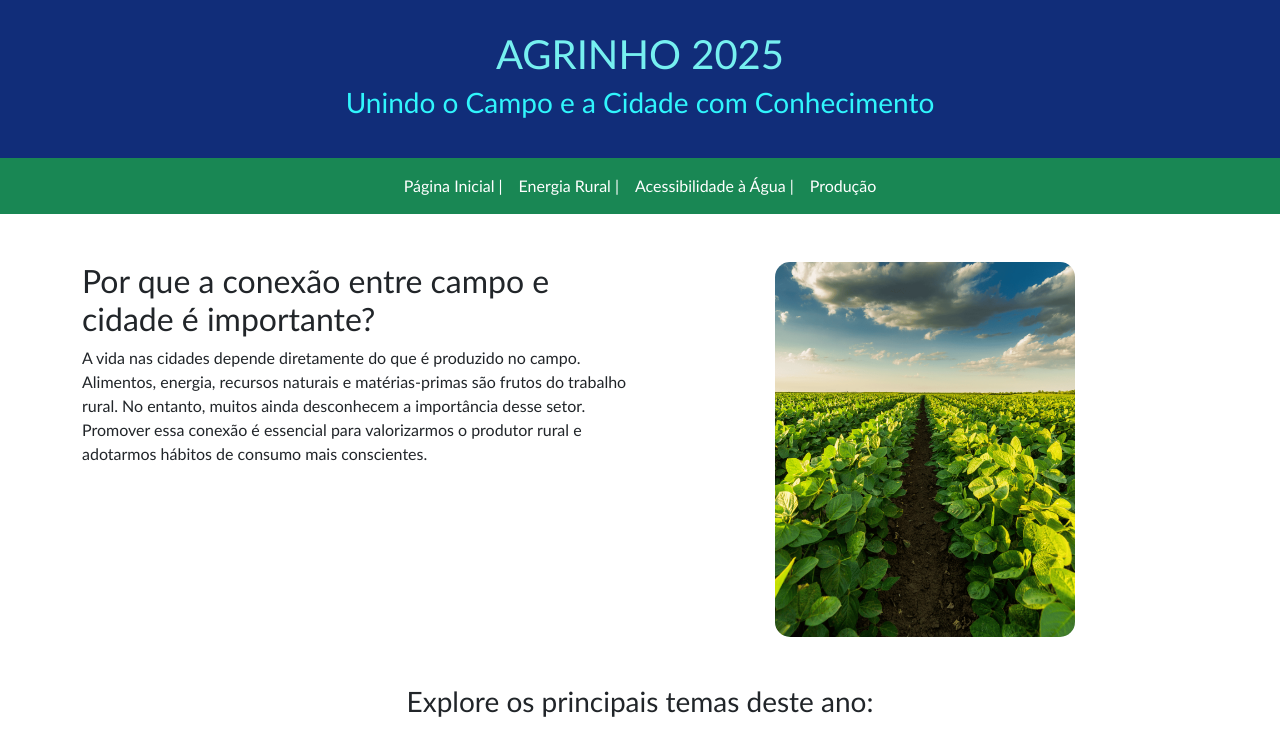
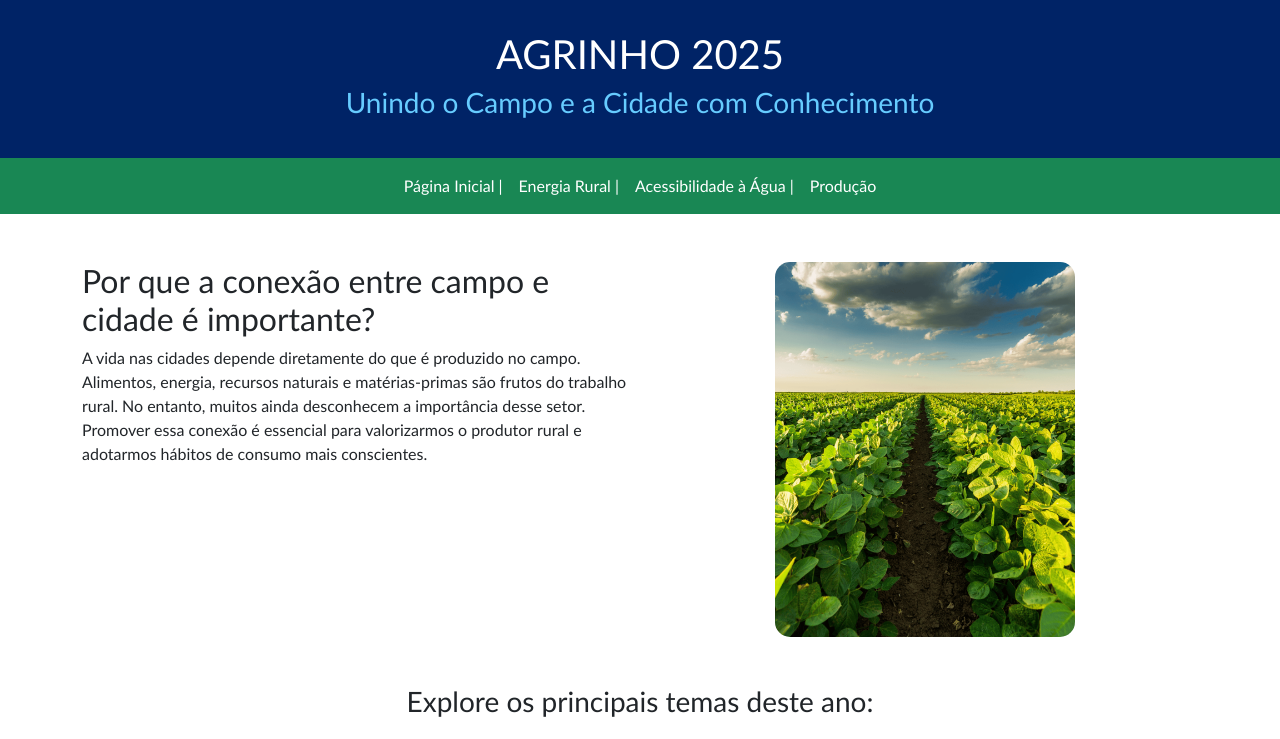
Before and after one commit to nicolisc/agrinho, a plain HTML site: page index.html in a window 1280 px wide. Shown: the top 739 px of the page. Drawn offline with nearby package versions, Linux system fonts and the light colour scheme.

Commit message:
Update style.css

```diff
--- a/style.css
+++ b/style.css
@@ -4,15 +4,16 @@ body {
     font-family: Calibri, Century Gothic, sans-serif;
 }
 
+/* Azul mais forte e vivo */
 .cabecalho {
-    color: rgb(118, 240, 240);
-    background-color: rgb(17, 45, 121); /* azul escuro */
+    color: #ffffff;
+    background-color: #002366; /* Azul marinho mais intenso */
     text-align: center;
     padding: 30px;
 }
 
 .cabecalho h3 {
-    color: rgb(48, 245, 252);
+    color: #66ccff; /* Azul claro vibrante */
 }
 
 p .alinha {
@@ -35,9 +36,10 @@ p .alinha {
     max-height: 400px;
 }
 
+/* Verde mais forte no rodapé */
 .footer {
-    background-color: rgba(13, 141, 13, 0.856);
-    color: rgb(0, 0, 0);
+    background-color: #006400; /* Verde escuro forte */
+    color: #ffffff;
     text-align: center;
     padding: 5px;
 }
```
